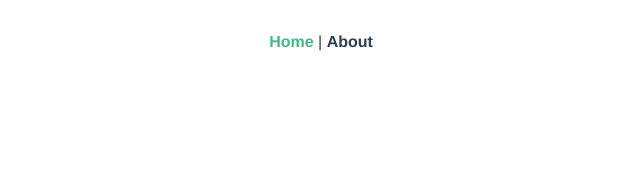
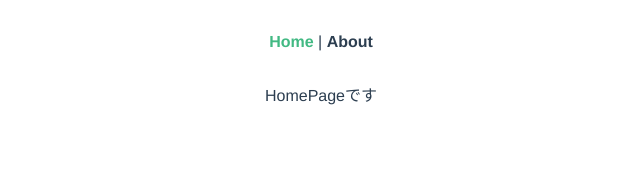
Before and after one commit to kawabata324/vue3_front_mode_12_18, a Vue app: page / in a window 1280 px wide. Shown: the top 174 px of the page, without its empty margins (319-959 px from the left). Built offline with nearby package versions, Linux system fonts and the light colour scheme.

Commit message:
homepageだとわかりやすくするために文言追加

```diff
--- a/src/views/Home.vue
+++ b/src/views/Home.vue
@@ -1,5 +1,5 @@
 <template>
-  <div class="home"></div>
+  <div class="home">HomePageです</div>
 </template>
 
 <script lang="ts">
```
